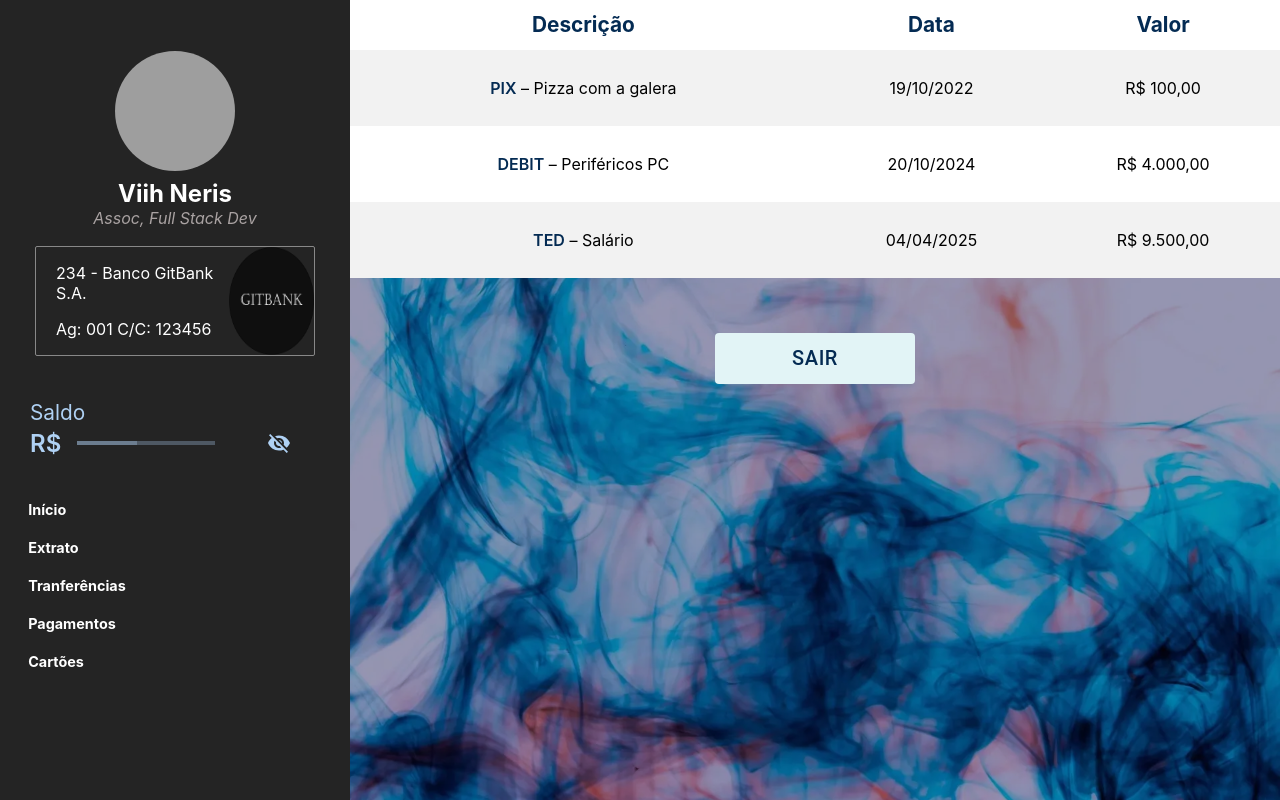
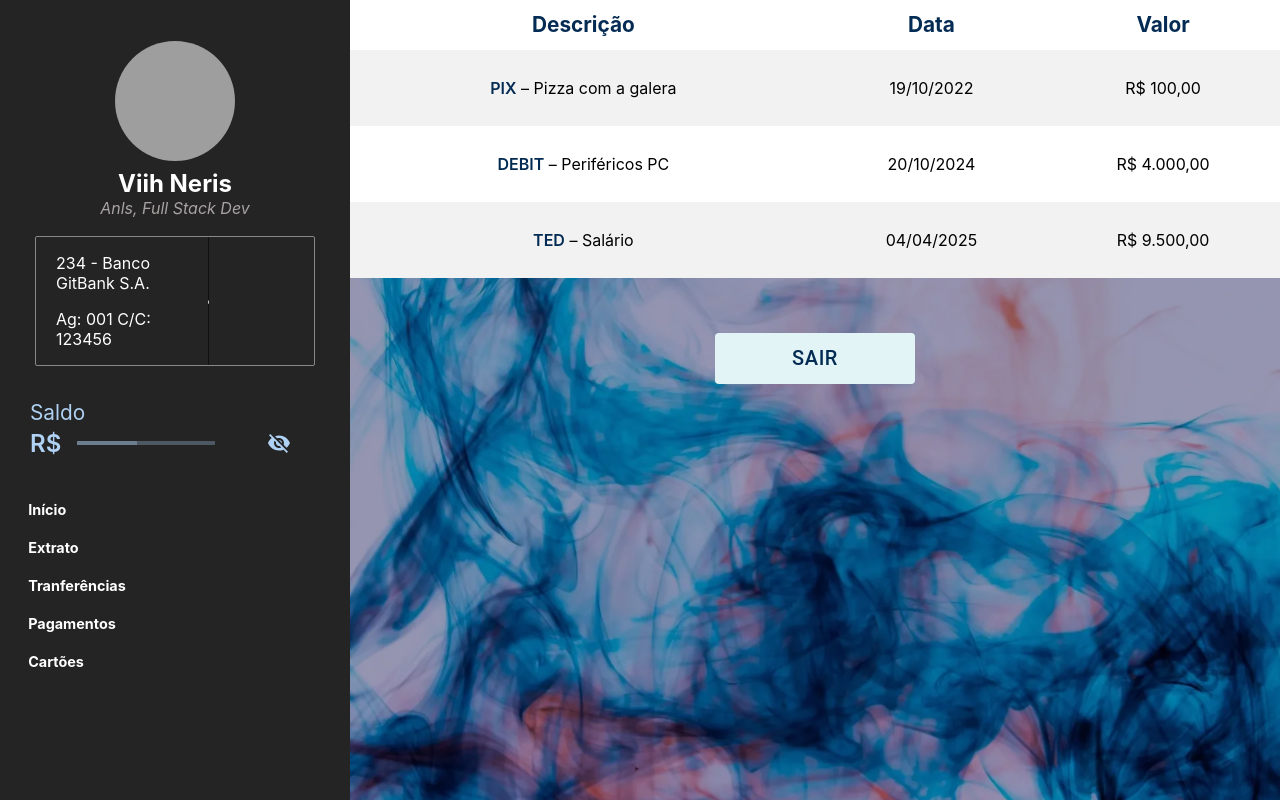
Before and after one commit to ViihNeris/Avanade-C6Bank, a Next.js app: page / in a window 1280 px wide. Built offline with nearby package versions, Linux system fonts and the light colour scheme; grey boxes are pictures that could not be loaded.

Commit message:
FIX: Adjustments

```diff
--- a/components/Profile/Profile.tsx
+++ b/components/Profile/Profile.tsx
@@ -59,13 +59,13 @@ export default function Profile(props: ProfileProps) {
       <h2>{props.name}</h2>
       <h3>{props.role}</h3>
       <Account>
-        <div>
+        <div style={{ width: "62%" }}>
           <p>234 - Banco GitBank S.A.</p>
           <p>Ag: 001 C/C: 123456</p>
         </div>
         <Image
           src={require("../../src/gitbank-logo.png")}
-          width="100%"
+          style={{ maxWidth: "85%" }}
           height={1}
         />
       </Account>
--- a/components/Sidebar/Sidebar.tsx
+++ b/components/Sidebar/Sidebar.tsx
@@ -1,8 +1,8 @@
-import React from 'react'
-import styled from '@emotion/styled';
-import Profile from '../Profile';
-import Balance from '../Balance';
-import Menu from '../Menu';
+import React from "react";
+import styled from "@emotion/styled";
+import Profile from "../Profile";
+import Balance from "../Balance";
+import Menu from "../Menu";
 
 const SideBarContainer = styled.div`
   display: flex;
@@ -11,14 +11,19 @@ const SideBarContainer = styled.div`
   height: 100vh;
   background: #242424;
   position: fixed;
-`
+`;
 
 export default function Sidebar() {
   return (
     <SideBarContainer>
-      <Profile name='Viih Neris' role='Assoc, Full Stack Dev' agency='0o1' accountNumber='123456789' />
+      <Profile
+        name="Viih Neris"
+        role="Anls, Full Stack Dev"
+        agency="0o1"
+        accountNumber="123456789"
+      />
       <Balance amount={10000000} />
       <Menu />
     </SideBarContainer>
-  )
+  );
 }
```
Also changed, not shown: styles/globals.css (+1 -11 lines).
